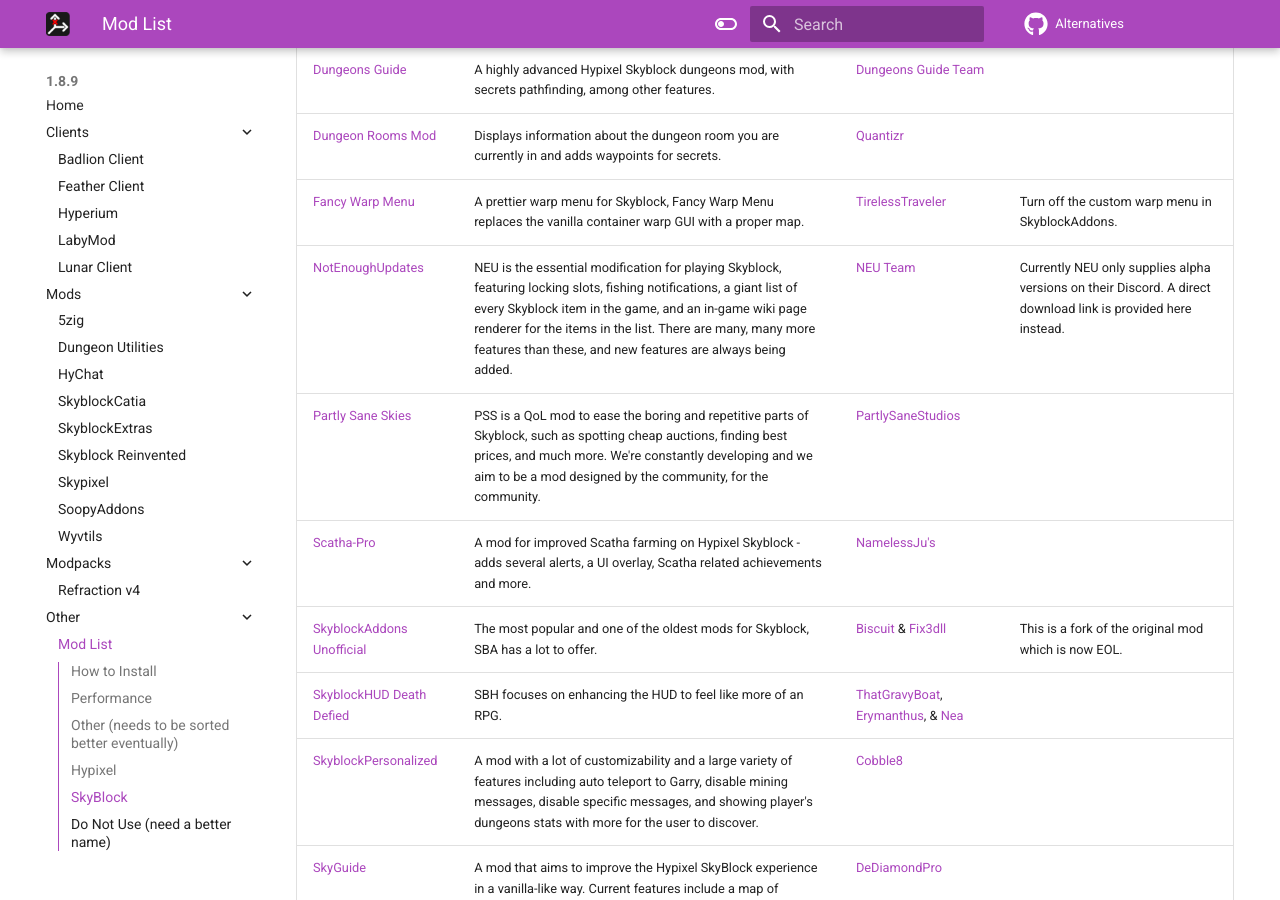
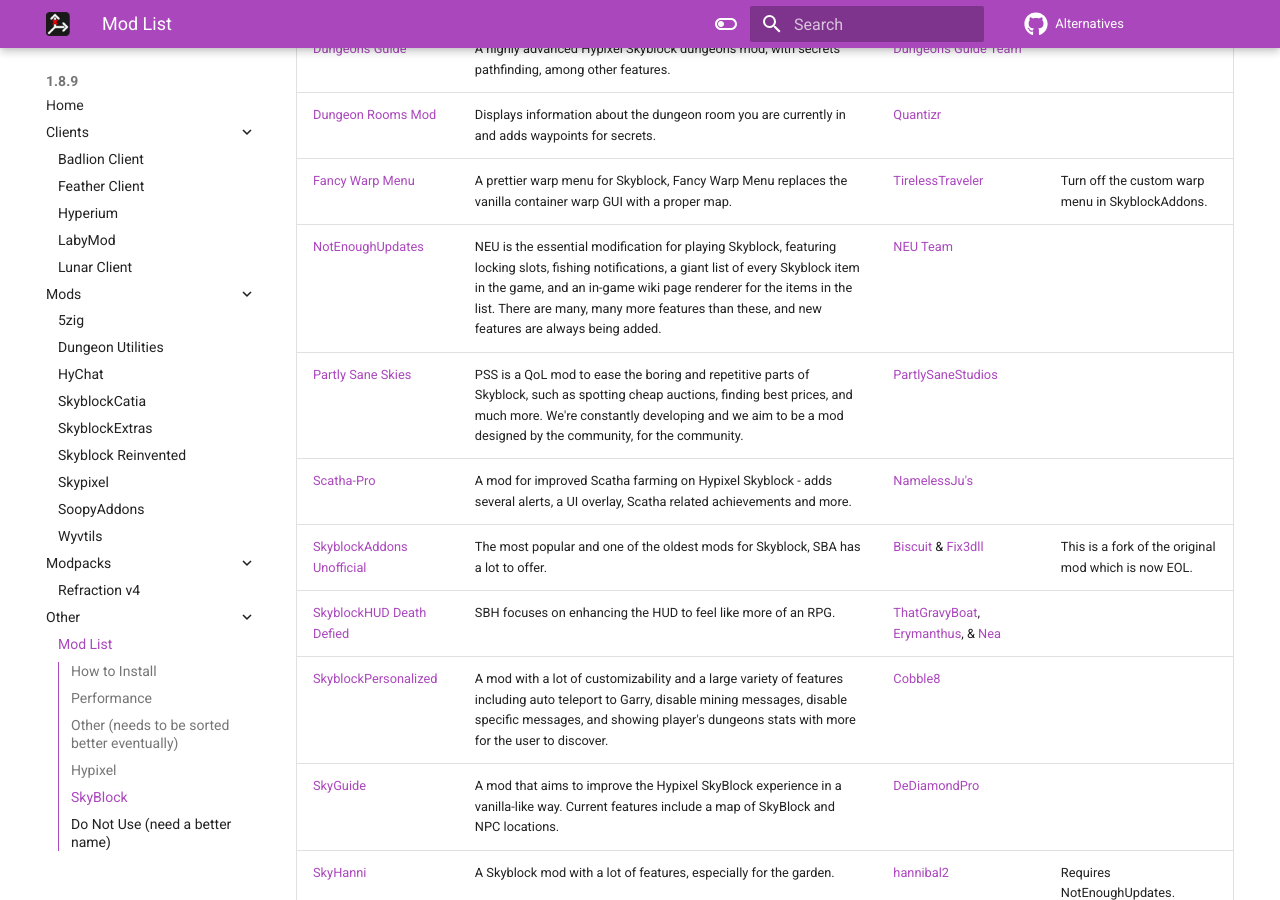
Before and after one commit to MicrocontrollersDev/Alternatives, an MkDocs documentation site: the page built from docs/1.8.9/modlist.md, in a window 1280 px wide and 900 px high, scrolled down 6566 px. Built offline with MkDocs 1.6.1 and Material for MkDocs 9.7.7, drawn with Linux system fonts in a browser that asks for light colours; comment, search, counter and statistics services are not loaded.

Commit message:
remove outdated neu note

```diff
--- a/docs/1.8.9/modlist.md
+++ b/docs/1.8.9/modlist.md
@@ -95,7 +95,7 @@
 | [Dungeons Guide](https://modrinth.com/mod/dungeons-guide) | A highly advanced Hypixel Skyblock dungeons mod, with secrets pathfinding, among other features. | [Dungeons Guide Team](https://github.com/Dungeons-Guide)
 | [Dungeon Rooms Mod](https://github.com/Quantizr/DungeonRoomsMod/releases/latest) | Displays information about the dungeon room you are currently in and adds waypoints for secrets. | [Quantizr](https://github.com/Quantizr) |
 | [Fancy Warp Menu](https://modrinth.com/mod/fancy-warp-menu) | A prettier warp menu for Skyblock, Fancy Warp Menu replaces the vanilla container warp GUI with a proper map.| [TirelessTraveler](https://github.com/ILikePlayingGames) | Turn off the custom warp menu in SkyblockAddons. |
-| [NotEnoughUpdates](https://modrinth.com/mod/notenoughupdates) | NEU is the essential modification for playing Skyblock, featuring locking slots, fishing notifications, a giant list of every Skyblock item in the game, and an in-game wiki page renderer for the items in the list. There are many, many more features than these, and new features are always being added. | [NEU Team](https://github.com/NotEnoughUpdates) | Currently NEU only supplies alpha versions on their Discord. A direct download link is provided here instead. |
+| [NotEnoughUpdates](https://modrinth.com/mod/notenoughupdates) | NEU is the essential modification for playing Skyblock, featuring locking slots, fishing notifications, a giant list of every Skyblock item in the game, and an in-game wiki page renderer for the items in the list. There are many, many more features than these, and new features are always being added. | [NEU Team](https://github.com/NotEnoughUpdates) |
 | [Partly Sane Skies](https://modrinth.com/mod/partly-sane-skies) | PSS is a QoL mod to ease the boring and repetitive parts of Skyblock, such as spotting cheap auctions, finding best prices, and much more. We're constantly developing and we aim to be a mod designed by the community, for the community. | [PartlySaneStudios](https://github.com/PartlySaneStudios) |
 | [Scatha-Pro](https://modrinth.com/mod/scatha-pro) | A mod for improved Scatha farming on Hypixel Skyblock - adds several alerts, a UI overlay, Scatha related achievements and more. | [NamelessJu's](https://github.com/NamelessJu)
 | [SkyblockAddons Unofficial](https://modrinth.com/mod/skyblockaddons-unofficial) | The most popular and one of the oldest mods for Skyblock, SBA has a lot to offer. | [Biscuit](https://github.com/BiscuitDevelopment) & [Fix3dll](https://github.com/Fix3dll) | This is a fork of the original mod which is now EOL. |
```
